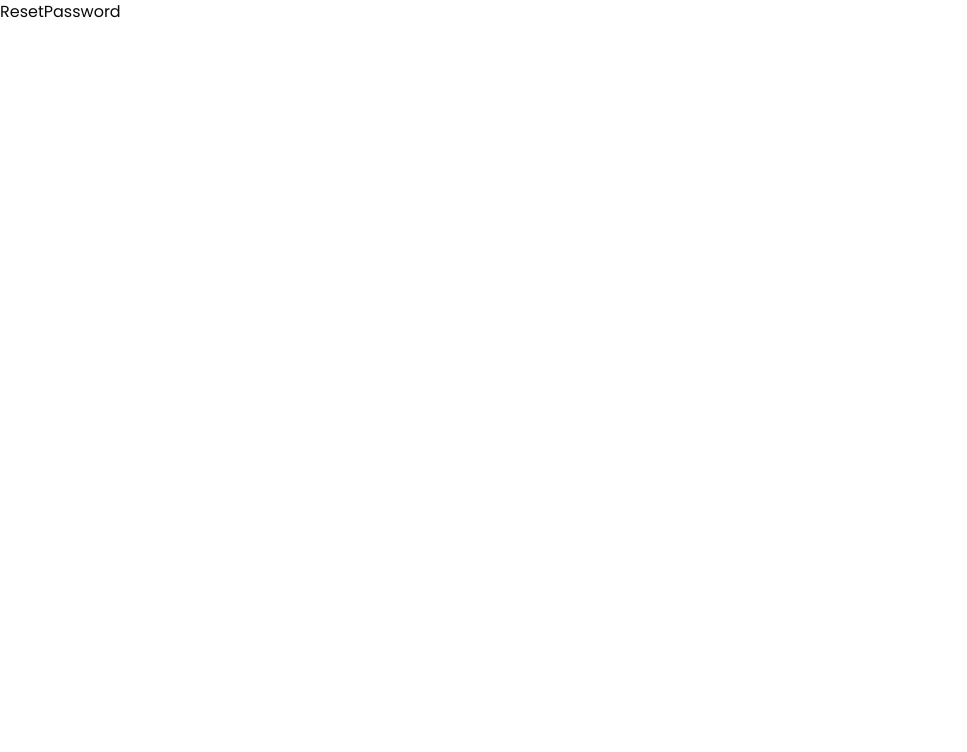
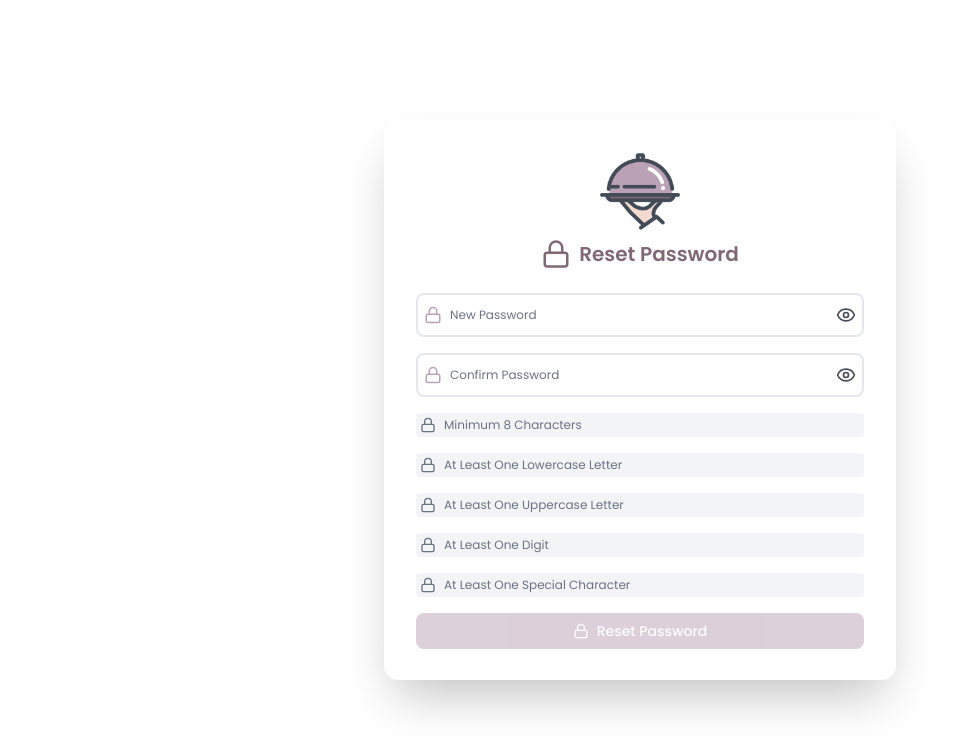
Before and after one commit to iAhmedAbbas7/foodies, a React (Vite) app in the folder Client/: page /reset-password in a window 1280 px wide. Shown: the top 752 px of the page, without its empty margins (0-967 px from the left). Built offline with nearby package versions, Linux system fonts and the light colour scheme.

Commit message:
Updated the Reset Password Component with Basic Layout and Validation

```diff
--- a/Client/src/auth/ResetPassword.tsx
+++ b/Client/src/auth/ResetPassword.tsx
@@ -1,7 +1,239 @@
 // <== IMPORTS ==>
+import { motion } from "framer-motion";
+import useTitle from "@/hooks/useTitle";
+import { useEffect, useState } from "react";
+import LOGO from "../assets/images/LOGO.png";
+import { Button } from "@/components/ui/button";
+import { CheckCircle2, Eye, EyeOff, Loader2, Lock, X } from "lucide-react";
 
+// <== RESET PASSWORD COMPONENT ==>
 const ResetPassword = () => {
-  return <div>ResetPassword</div>;
+  // USE TITLE HOOK
+  useTitle("Foodies - Reset Password");
+  // TEMPORARY RESET PASSWORD LOADER VARIABLE
+  const loading: boolean = false;
+  // MATCH PASSWORD STATE
+  const [match, setMatch] = useState(false);
+  // STATE MANAGEMENT FOR INDIVIDUAL CONDITIONS
+  const [hasLower, setHasLower] = useState<boolean>(false);
+  const [hasUpper, setHasUpper] = useState<boolean>(false);
+  const [hasDigit, setHasDigit] = useState<boolean>(false);
+  const [hasSpecial, setHasSpecial] = useState<boolean>(false);
+  const [hasMinLength, setHasMinLength] = useState<boolean>(false);
+  // PASSWORD STATE MANAGEMENT
+  const [newPassword, setNewPassword] = useState<string>("");
+  // VIEW & HIDE PASSWORD STATE
+  const [showPassword, setShowPassword] = useState<boolean>(false);
+  // CONFIRM PASSWORD STATE MANAGEMENT
+  const [confirmPassword, setConfirmPassword] = useState<string>("");
+  // CHECKING FOR PASSWORD MATCH ON EACH CHANGE
+  useEffect(() => {
+    setMatch(newPassword !== "" && newPassword === confirmPassword);
+  }, [newPassword, confirmPassword]);
+  // CHECKING FOR EACH PASSWORD CONDITION WHEN NEW PASSWORD CHANGES
+  useEffect(() => {
+    setHasMinLength(newPassword.length >= 8);
+    setHasLower(/[a-z]/.test(newPassword));
+    setHasUpper(/[A-Z]/.test(newPassword));
+    setHasDigit(/[0-9]/.test(newPassword));
+    setHasSpecial(/[^A-Za-z0-9]/.test(newPassword));
+  }, [
+    newPassword,
+    setHasMinLength,
+    setHasLower,
+    setHasUpper,
+    setHasDigit,
+    setHasSpecial,
+  ]);
+  // VALIDATION CHECK
+  const allValid =
+    hasMinLength && hasLower && hasUpper && hasDigit && hasSpecial && match;
+  // CONTAINER ANIMATION VARIANTS
+  const containerVariants = {
+    hidden: { opacity: 0, y: 24 },
+    visible: {
+      opacity: 1,
+      y: 0,
+      transition: {
+        duration: 0.5,
+        ease: "easeOut",
+        when: "beforeChildren",
+        staggerChildren: 0.08,
+      },
+    },
+  } as const;
+  // CONTAINER ITEM ANIMATION VARIANTS
+  const itemVariants = {
+    hidden: { opacity: 0, y: 12 },
+    visible: {
+      opacity: 1,
+      y: 0,
+      transition: { duration: 0.4, ease: "easeOut" },
+    },
+  } as const;
+  // CONDITION ITEMS
+  const ConditionItem = ({
+    label,
+    passed,
+  }: {
+    label: string;
+    passed: boolean;
+  }) => (
+    <motion.div
+      className={`w-full flex items-center gap-[0.5rem] p-1 rounded ${
+        passed ? "bg-purple-100 text-purple" : "bg-gray-100 text-gray-500"
+      }`}
+    >
+      {passed ? <CheckCircle2 size={16} /> : <Lock size={16} />}
+      <span className="text-xs">{label}</span>
+    </motion.div>
+  );
+  return (
+    // RESET PASSWORD MAIN WRAPPER
+    <>
+      {/* RESET PASSWORD CONTENT WRAPPER */}
+      <section className="w-screen h-screen flex items-center justify-center overflow-hidden">
+        {/* MAIN CONTENT WRAPPER */}
+        <motion.section
+          variants={containerVariants}
+          initial="hidden"
+          animate="visible"
+          className="flex items-center justify-center flex-col md:max-w-[50%] lg:max-w-[40%] w-[90%]  min-h-[70vh] shadow-2xl overflow-hidden bg-white rounded-xl px-8 py-4"
+        >
+          {/* BRANDING SECTION */}
+          <motion.div
+            title="Foodies"
+            variants={itemVariants}
+            className="w-full flex items-center justify-center"
+          >
+            <img
+              src={LOGO}
+              className="h-[80px] w-[80px]"
+              alt="Foodies Logo"
+              loading="lazy"
+            />
+          </motion.div>
+          {/* HEADING SECTION */}
+          <motion.div
+            variants={itemVariants}
+            className="w-full flex items-center justify-center gap-2 pt-2"
+          >
+            <Lock className="text-purple" size={30} />
+            <h2 className="text-purple font-semibold text-[1.25rem]">
+              Reset Password
+            </h2>
+          </motion.div>
+          {/* FORM SECTION */}
+          <motion.form
+            variants={itemVariants}
+            className="w-full pt-6 pb-0 flex items-center justify-center flex-col gap-4"
+          >
+            {/* NEW PASSWORD */}
+            <motion.div
+              variants={itemVariants}
+              className="relative flex items-center w-full"
+            >
+              <input
+                id="password"
+                name="password"
+                type={showPassword ? "text" : "password"}
+                placeholder="New Password"
+                value={newPassword}
+                onChange={(e) => setNewPassword(e.target.value)}
+                className="outline-none border-2 border-gray-200 p-[0.75rem] w-full rounded-md pl-8 text-gray-500 text-xs placeholder:text-xs placeholder:text-gray-500"
+              />
+              {/* LOCK ICON */}
+              <Lock className="absolute text-lightPurple ml-2" size={18} />
+              {/* CLEAR BUTTON */}
+              {newPassword && newPassword.trim() && (
+                <div
+                  title="Clear"
+                  onClick={() => setNewPassword("")}
+                  className="absolute right-2 p-[0.1rem] rounded-full flex items-center justify-center bg-gray-200 cursor-pointer"
+                >
+                  <X size={18} className="text-purple" />
+                </div>
+              )}
+              {/* SHOW PASSWORD */}
+              <button
+                onClick={() => setShowPassword((prev) => !prev)}
+                type="button"
+                title={showPassword ? "Hide" : "Show"}
+                className={`flex items-center absolute inset-y-0 ${
+                  newPassword !== "" ? "right-7" : "right-0"
+                } pr-[0.5rem] text-blackShade cursor-pointer`}
+              >
+                {showPassword ? <EyeOff size={20} /> : <Eye size={20} />}
+              </button>
+            </motion.div>
+            {/* CONFIRM PASSWORD */}
+            <motion.div
+              variants={itemVariants}
+              className="relative flex items-center w-full"
+            >
+              <input
+                id="confirmPassword"
+                name="confirmPassword"
+                type={showPassword ? "text" : "password"}
+                placeholder="Confirm Password"
+                value={confirmPassword}
+                onChange={(e) => setConfirmPassword(e.target.value)}
+                className="outline-none border-2 border-gray-200 p-[0.75rem] w-full rounded-md pl-8 text-gray-500 text-xs placeholder:text-xs placeholder:text-gray-500"
+              />
+              {/* LOCK ICON */}
+              <Lock className="absolute text-lightPurple ml-2" size={18} />
+              {/* CLEAR BUTTON */}
+              {confirmPassword && confirmPassword.trim() && (
+                <div
+                  title="Clear"
+                  onClick={() => setConfirmPassword("")}
+                  className="absolute right-2 p-[0.1rem] rounded-full flex items-center justify-center bg-gray-200 cursor-pointer"
+                >
+                  <X size={18} className="text-purple" />
+                </div>
+              )}
+              {/* SHOW PASSWORD */}
+              <button
+                onClick={() => setShowPassword((prev) => !prev)}
+                type="button"
+                title={showPassword ? "Hide" : "Show"}
+                className={`flex items-center absolute inset-y-0 ${
+                  confirmPassword !== "" ? "right-7" : "right-0"
+                } pr-[0.5rem] text-blackShade cursor-pointer`}
+              >
+                {showPassword ? <EyeOff size={20} /> : <Eye size={20} />}
+              </button>
+            </motion.div>
+            <ConditionItem label="Minimum 8 Characters" passed={hasMinLength} />
+            <ConditionItem
+              label="At Least One Lowercase Letter"
+              passed={hasLower}
+            />
+            <ConditionItem
+              label="At Least One Uppercase Letter"
+              passed={hasUpper}
+            />
+            <ConditionItem label="At Least One Digit" passed={hasDigit} />
+            <ConditionItem
+              label="At Least One Special Character"
+              passed={hasSpecial}
+            />
+            {/* SUBMIT BUTTON */}
+            <motion.div variants={itemVariants} className="w-full">
+              <Button
+                disabled={loading || !allValid}
+                type="submit"
+                className="w-full bg-lightPurple hover:bg-purple focus-visible:ring-0 outline-0 border-0 cursor-pointer"
+              >
+                {loading ? <Loader2 className="animate-spin" /> : <Lock />}
+                {loading ? "Please Wait" : "Reset Password"}
+              </Button>
+            </motion.div>
+          </motion.form>
+        </motion.section>
+      </section>
+    </>
+  );
 };
 
 export default ResetPassword;
```
